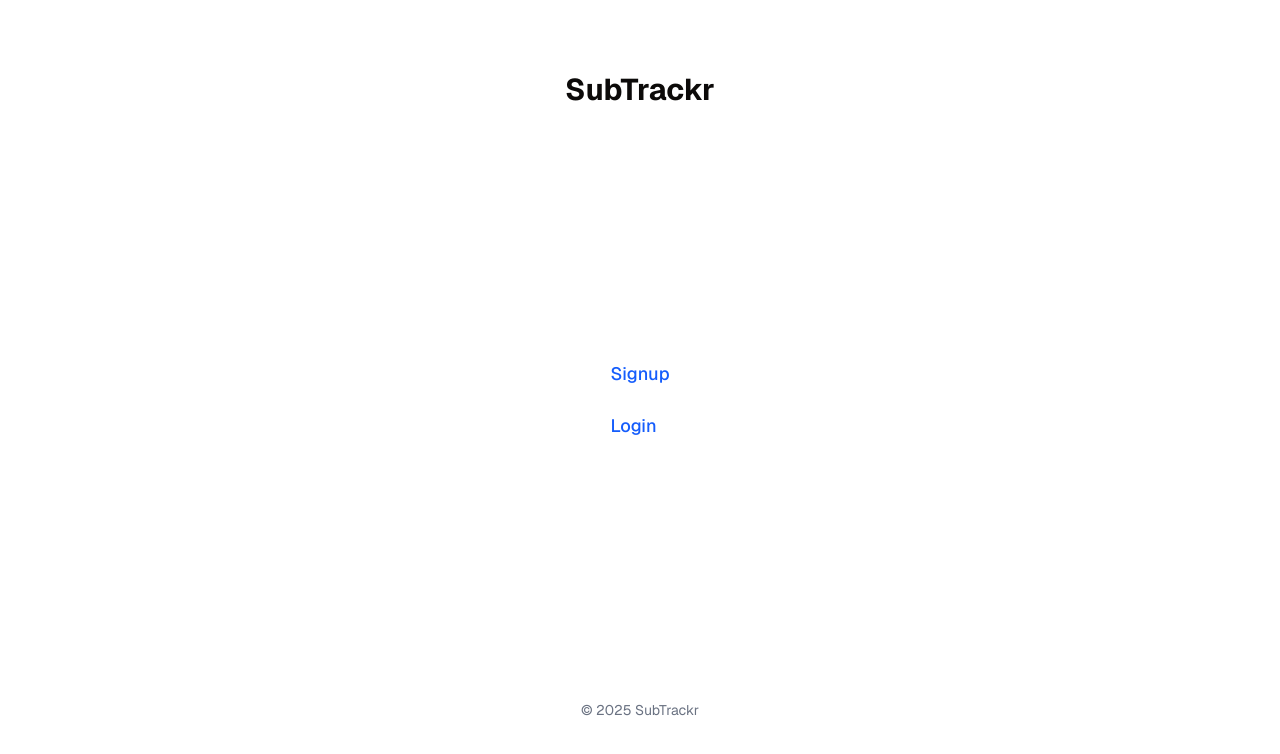
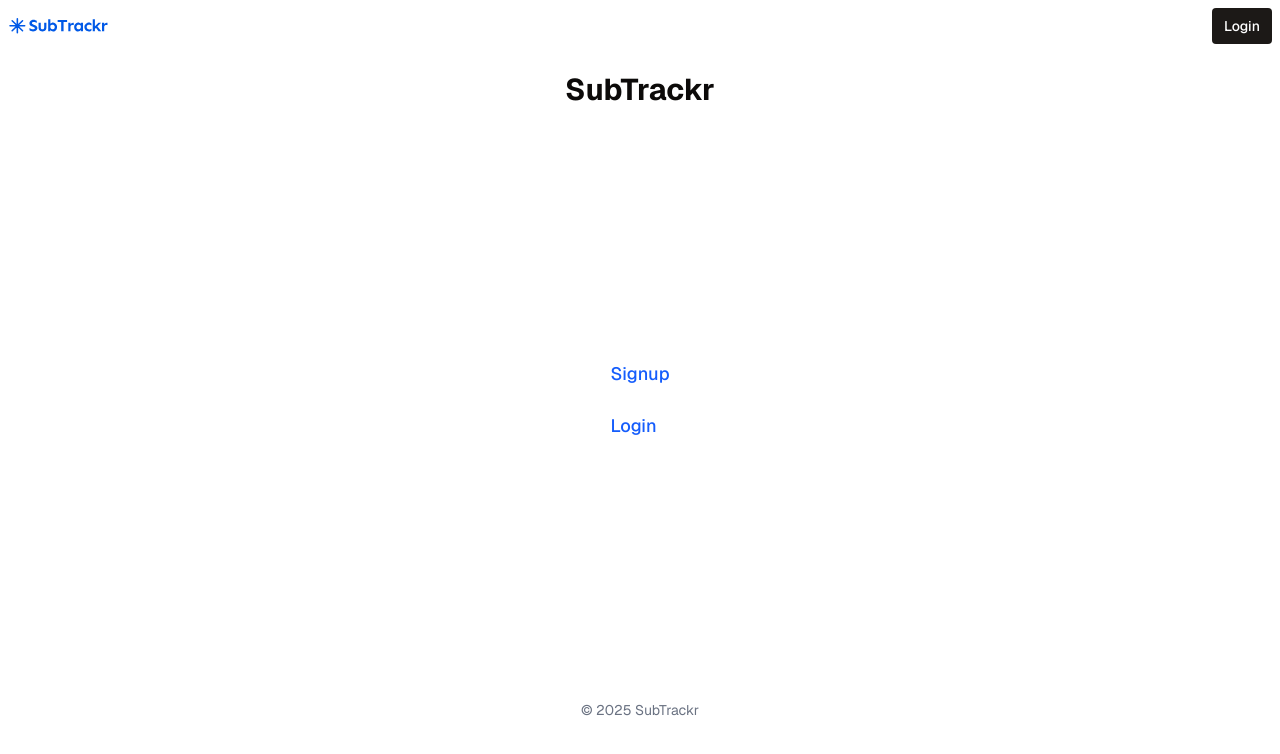
Before and after one commit to Paddu08/SubTracker, a Next.js app: page / in a window 1280 px wide. Shown: the top 754 px of the page. Built offline with nearby package versions, Linux system fonts and the light colour scheme; no server answers.

Commit message:
Header in /  and clickable logo

```diff
--- a/src/app/components/Header.tsx
+++ b/src/app/components/Header.tsx
@@ -15,9 +15,11 @@ export function Header() {
   return (
     <header className="animate-slide bg-background h-12 p-2 fixed top-0 w-full z-50">
       <div className="flex justify-between items-center gap-2">
+        <Link href="/" className="text-lg font-bold text-primary">
         <div className="flex items-center gap-2">
           <Image src="/SubTrackr.svg" width={100} height={100} alt="SubTrackr logo" />
         </div>
+        </Link>
 
         <div className="flex items-center gap-4">
           {/* Show nav links and profile if signed in */}
--- a/src/app/page.tsx
+++ b/src/app/page.tsx
@@ -1,7 +1,9 @@
 import Link from "next/link";
+import { Header } from "@/app/components/Header";
 
 export default function Home() {
   return (
+
     <div
       className="
         grid grid-rows-[20px_1fr_20px] items-center justify-items-center
@@ -9,6 +11,7 @@ export default function Home() {
         font-[family-name:var(--font-geist-sans)]
       "
     >
+      <Header/>
       <h1 className="text-3xl font-bold">SubTrackr</h1>
 
       <nav className="flex flex-col space-y-6">
```
